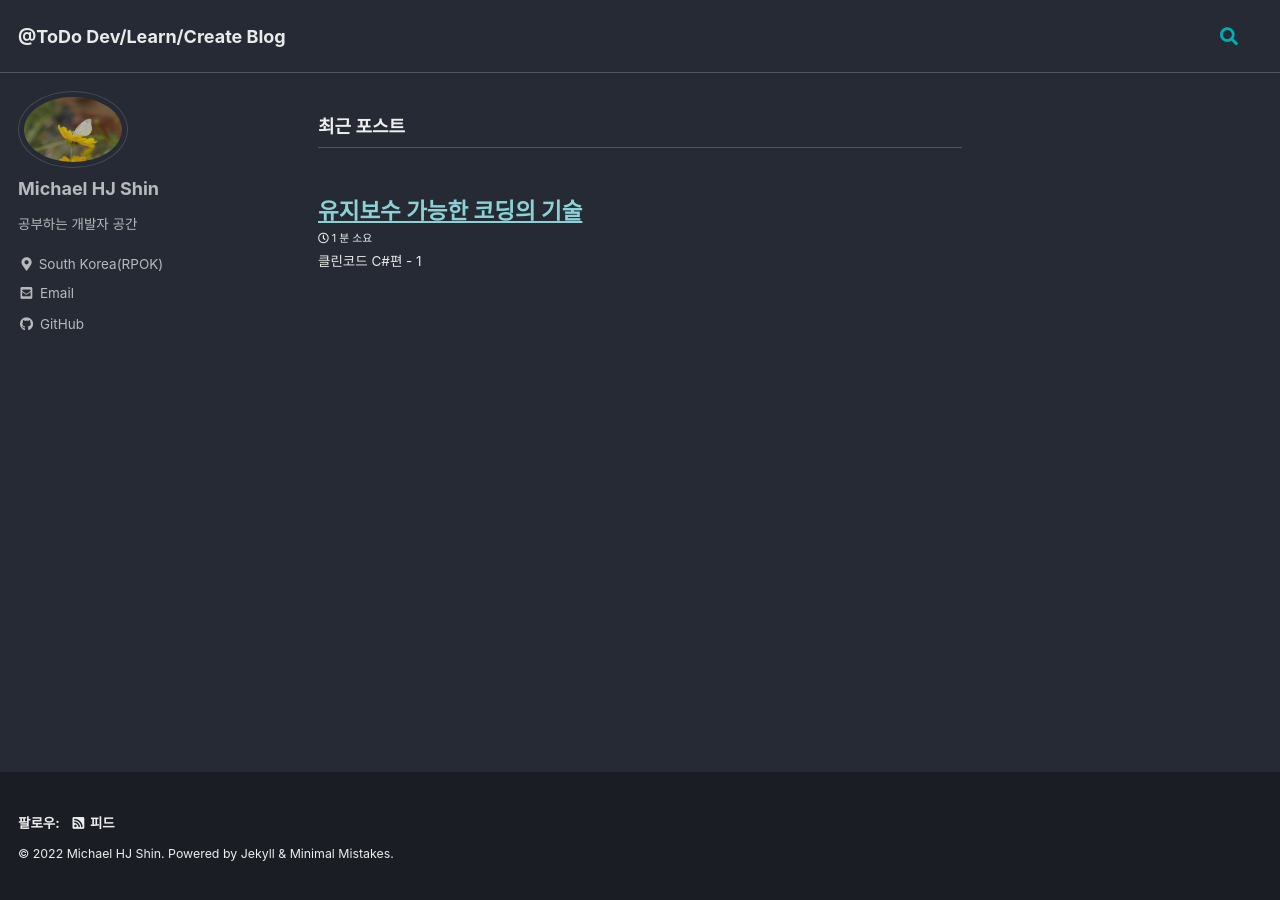
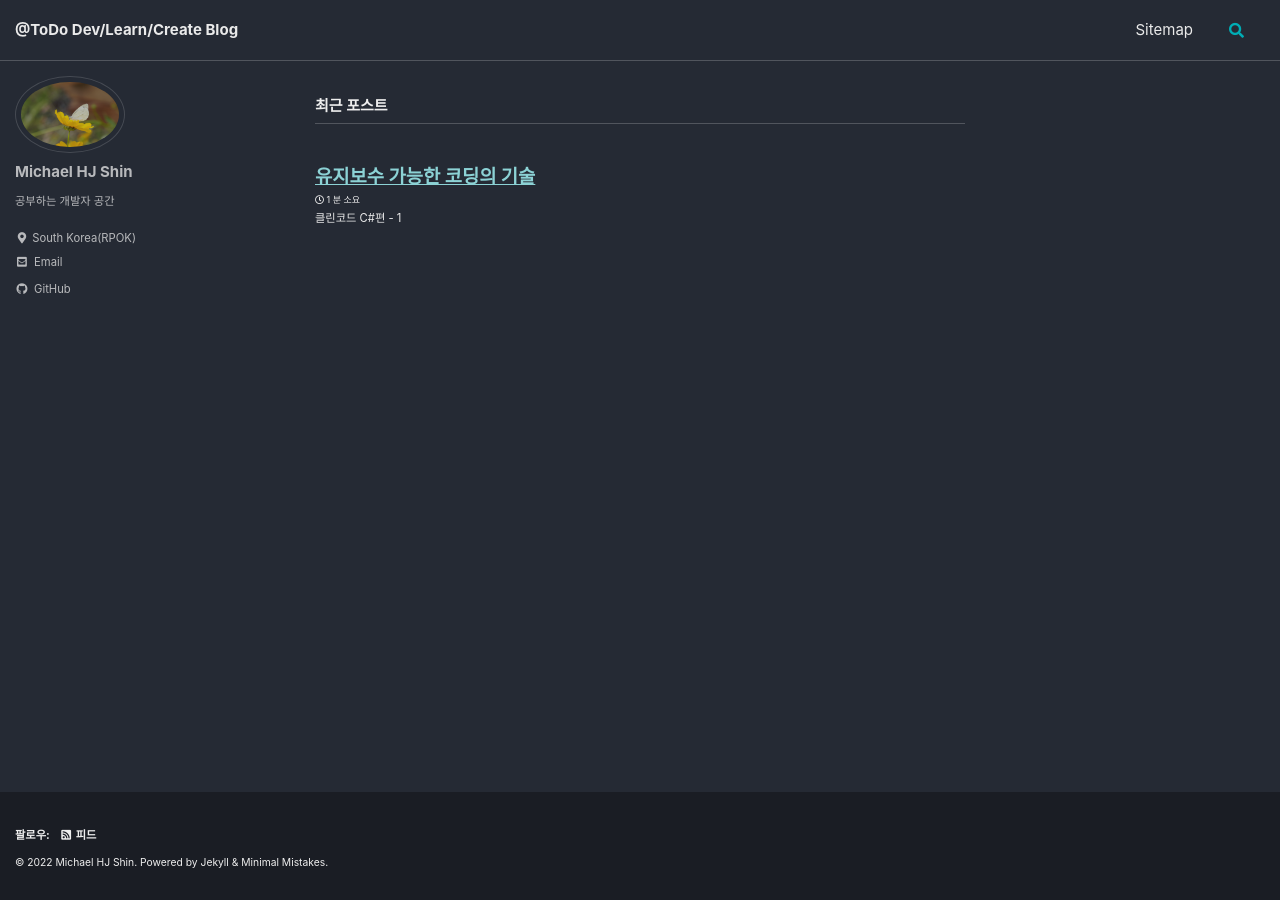
Before and after one commit to MichaelHjShin/MichaelHjShin.github.io, a Jekyll site: the page built from index.html, in a window 1280 px wide. Built offline with Jekyll 4.4.1, drawn with Linux system fonts in a browser that asks for light colours; cached includes are drawn as plain includes; the list of posts is cut into pages by our own code.

Commit message:
edit font size & template file

```diff
--- a/_data/navigation.yml
+++ b/_data/navigation.yml
@@ -10,3 +10,5 @@ main:
   #   url: /collection-archive/
   # - title: "Sitemap"
   #   url: /sitemap/
+   - title: "Sitemap"
+     url: /sitemap/
--- a/assets/css/main.scss
+++ b/assets/css/main.scss
@@ -8,17 +8,17 @@
 @import "minimal-mistakes"; // main partials
 
 html{
-    font-size: 16px;
+    font-size: 12px;
 
     @include breakpoint($medium){
-        font-size: 18px;
+        font-size: 13px;
     }
 
     @include breakpoint($large){
-        font-size: 18px;
+        font-size: 14px;
     }
 
     @include breakpoint($x-large){
-        font-size: 18px;
+        font-size: 15px;
     }
 }
```
Also changed, not shown: _posts/__template__.md (+5 -5 lines).
